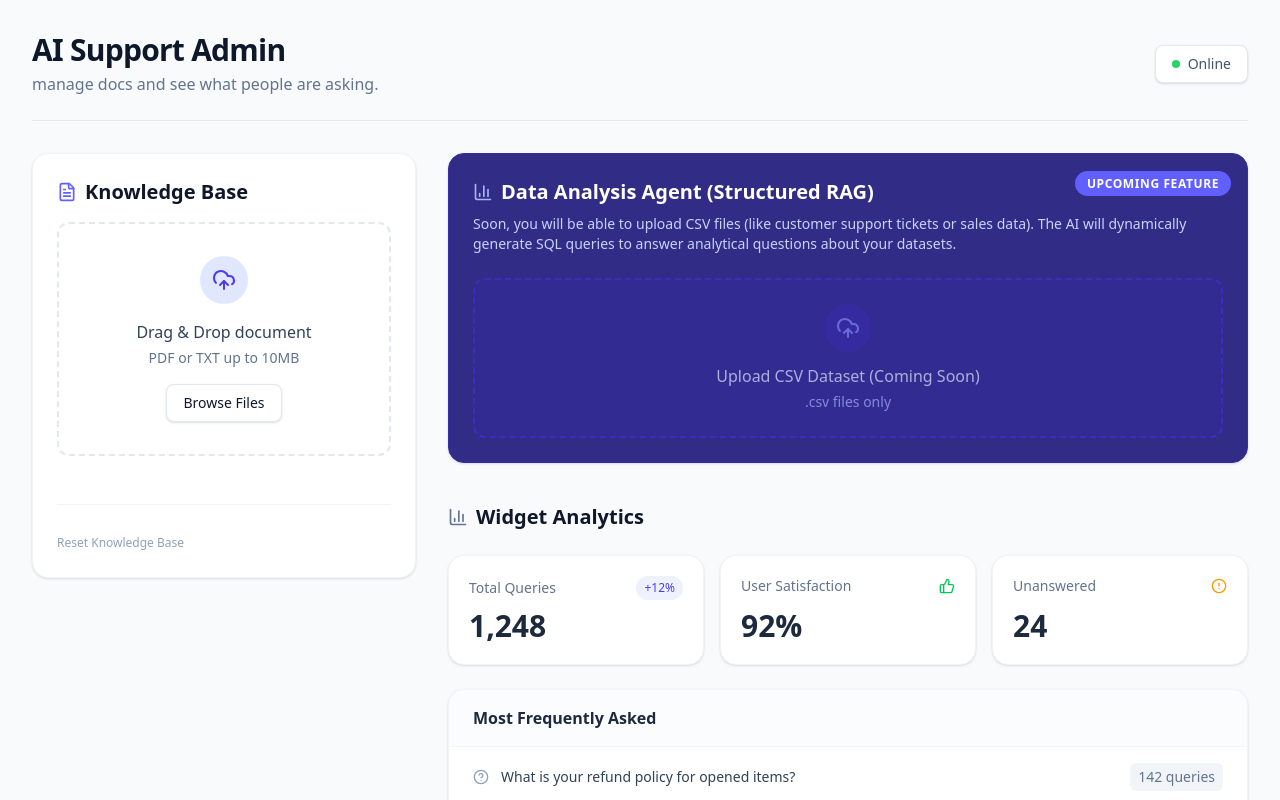
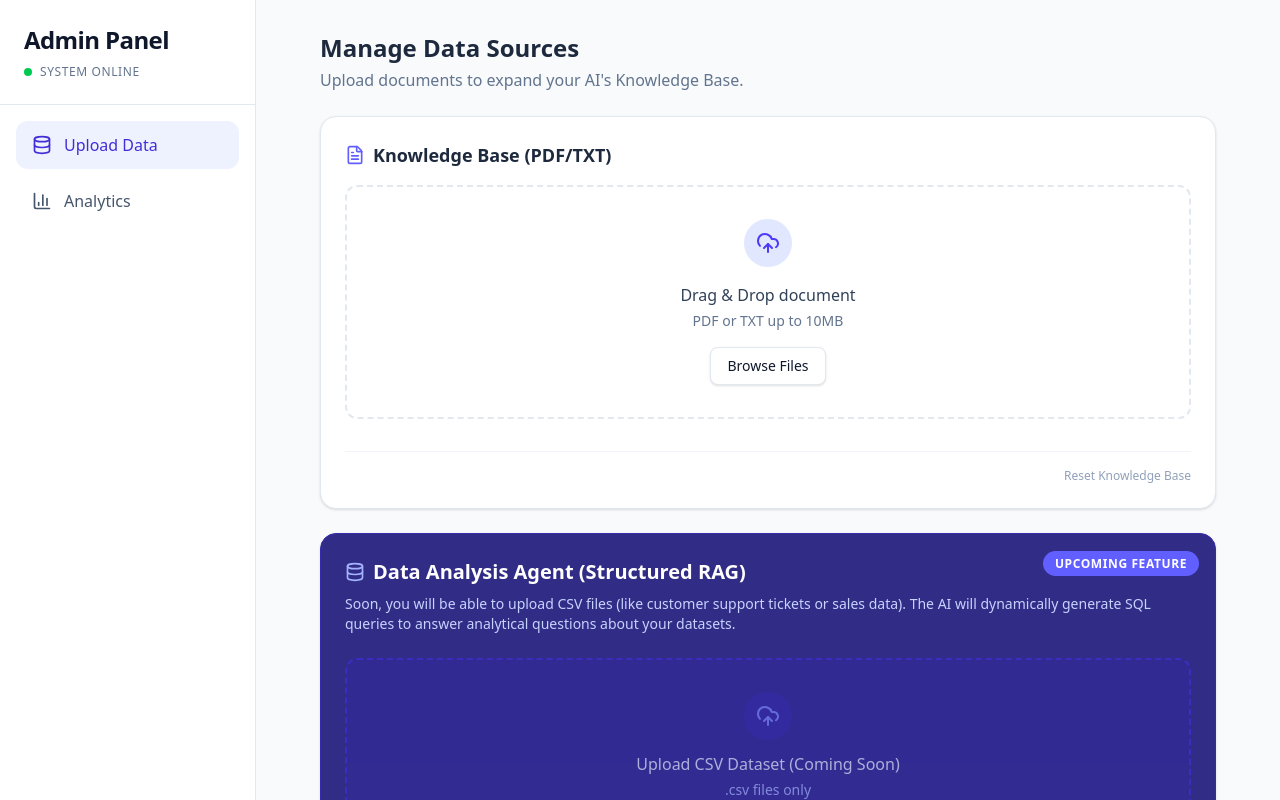
Before and after one commit to Adii1106/AI-Support-Bot-RAG-, a Next.js app in the folder frontend-Next.js/: page /admin in a window 1280 px wide. Shown: the top 800 px of the page. Built offline with nearby package versions, Linux system fonts and the light colour scheme.

Commit message:
layout redesign with sidebar for admin dashboard

```diff
--- a/frontend-Next.js/src/app/admin/page.tsx
+++ b/frontend-Next.js/src/app/admin/page.tsx
@@ -1,12 +1,13 @@
 "use client";
 
 import { useState } from 'react';
-import { UploadCloud, FileText, CheckCircle, BarChart3, AlertCircle, ThumbsUp, HelpCircle } from 'lucide-react';
+import { UploadCloud, FileText, CheckCircle, BarChart3, AlertCircle, ThumbsUp, HelpCircle, Database } from 'lucide-react';
 
 export default function AdminDashboard() {
   const [file, setFile] = useState<File | null>(null);
   const [isUploading, setIsUploading] = useState(false);
   const [uploadStatus, setUploadStatus] = useState<'idle' | 'success' | 'error'>('idle');
+  const [activeTab, setActiveTab] = useState<'upload' | 'analytics'>('upload');
 
   const handleFileDrop = (e: React.DragEvent) => {
     e.preventDefault();
@@ -47,30 +48,61 @@ export default function AdminDashboard() {
   };
 
   return (
-    <div className="min-h-screen bg-slate-50 text-slate-900 p-8 font-sans">
-      <div className="max-w-7xl mx-auto space-y-8">
+    <div className="min-h-screen flex bg-slate-50 text-slate-900 font-sans">
 
-        {/* basically the dashboard header */}
-        <header className="flex items-center justify-between pb-6 border-b border-slate-200">
-          <div>
-            <h1 className="text-3xl font-extrabold tracking-tight text-slate-900">AI Support Admin</h1>
-            <p className="text-slate-500 mt-1">manage docs and see what people are asking.</p>
+      {/* Sidebar Desktop */}
+      <div className="w-64 bg-white border-r border-slate-200 hidden md:flex flex-col">
+        <div className="p-6 border-b border-slate-200">
+          <h1 className="text-2xl font-extrabold tracking-tight text-slate-900">Admin Panel</h1>
+          <div className="mt-2 flex items-center space-x-2">
+            <div className="w-2 h-2 rounded-full bg-green-500 animate-pulse"></div>
+            <span className="text-xs font-medium text-slate-500 uppercase tracking-wider">System Online</span>
           </div>
-          <div className="bg-white border border-slate-200 shadow-sm rounded-lg p-2 px-4 flex items-center space-x-2">
-            <div className="w-2 h-2 rounded-full bg-green-500 animate-pulse"></div>
-            <span className="text-sm font-medium text-slate-600">Online</span>
+        </div>
+        <div className="p-4 space-y-2 flex-grow">
+          <button
+            onClick={() => setActiveTab('upload')}
+            className={`w-full flex items-center px-4 py-3 rounded-xl transition-colors font-medium ${activeTab === 'upload' ? 'bg-indigo-50 text-indigo-700' : 'text-slate-600 hover:bg-slate-100'}`}
+          >
+            <Database className="w-5 h-5 mr-3" />
+            Upload Data
+          </button>
+          <button
+            onClick={() => setActiveTab('analytics')}
+            className={`w-full flex items-center px-4 py-3 rounded-xl transition-colors font-medium ${activeTab === 'analytics' ? 'bg-indigo-50 text-indigo-700' : 'text-slate-600 hover:bg-slate-100'}`}
+          >
+            <BarChart3 className="w-5 h-5 mr-3" />
+            Analytics
+          </button>
+        </div>
+      </div>
+
+      {/* Main Content */}
+      <div className="flex-1 p-8 overflow-y-auto">
+        <div className="max-w-4xl mx-auto space-y-8">
+
+          {/* Mobile Header */}
+          <header className="pb-6 border-b border-slate-200 flex justify-between items-center md:hidden">
+             <h1 className="text-2xl font-extrabold text-slate-900">Admin Panel</h1>
+             <div className="flex space-x-2 border border-slate-200 p-1 rounded-lg bg-white">
+               <button onClick={() => setActiveTab('upload')} className={`px-3 py-1.5 rounded-md text-sm font-medium transition-colors ${activeTab === 'upload' ? 'bg-indigo-100 text-indigo-700' : 'text-slate-500'}`}>Upload</button>
+               <button onClick={() => setActiveTab('analytics')} className={`px-3 py-1.5 rounded-md text-sm font-medium transition-colors ${activeTab === 'analytics' ? 'bg-indigo-100 text-indigo-700' : 'text-slate-500'}`}>Analytics</button>
              </div>
           </header>
 
-        <div className="grid grid-cols-1 lg:grid-cols-3 gap-8">
+          {activeTab === 'upload' && (
+            <div className="space-y-6">
+              <div>
+                <h2 className="text-2xl font-bold text-slate-800">Manage Data Sources</h2>
+                <p className="text-slate-500 mt-1">Upload documents to expand your AI's Knowledge Base.</p>
+              </div>
 
-          {/* Left Column - Knowledge Base */}
-          <div className="lg:col-span-1 space-y-6">
-            <div className="bg-white rounded-2xl p-6 shadow-sm border border-slate-100">
-              <h2 className="text-xl font-bold mb-4 flex items-center">
+              {/* 1. Working Upload PDF block */}
+              <div className="bg-white rounded-2xl p-6 shadow-sm border border-slate-200">
+                <h3 className="text-lg font-bold mb-4 flex items-center text-slate-800">
                   <FileText className="w-5 h-5 mr-2 text-indigo-500" />
-                Knowledge Base
-              </h2>
+                  Knowledge Base (PDF/TXT)
+                </h3>
 
                 <div
                   onDragOver={(e) => e.preventDefault()}
@@ -133,8 +165,7 @@ export default function AdminDashboard() {
                   </div>
                 )}
 
-              {/* danger zone - for quick debugging */}
-              <div className="mt-12 pt-6 border-t border-slate-100">
+                <div className="mt-8 pt-4 border-t border-slate-100 flex justify-end">
                   <button
                     onClick={async () => {
                       if (confirm('Wipe everything?')) {
@@ -148,25 +179,21 @@ export default function AdminDashboard() {
                   </button>
                 </div>
               </div>
-          </div>
 
-          {/* dummy analytics for the demo */}
-          <div className="lg:col-span-2 space-y-6">
-
-            {/* New Data Analysis Upcoming Feature Block */}
+              {/* 2. Upcoming CSV block */}
               <div className="bg-indigo-900 text-white rounded-2xl p-6 shadow-sm border border-indigo-800 relative overflow-hidden">
                 <div className="absolute top-0 right-0 p-4">
                   <span className="bg-indigo-500 text-white text-xs font-bold px-3 py-1 rounded-full uppercase tracking-wider">Upcoming Feature</span>
                 </div>
                 <h2 className="text-xl font-bold mb-2 flex items-center">
-                <BarChart3 className="w-5 h-5 mr-2 text-indigo-300" />
+                  <Database className="w-5 h-5 mr-2 text-indigo-300" />
                   Data Analysis Agent (Structured RAG)
                 </h2>
                 <p className="text-indigo-200 mb-6 text-sm">
                   Soon, you will be able to upload CSV files (like customer support tickets or sales data). The AI will dynamically generate SQL queries to answer analytical questions about your datasets.
                 </p>
 
-              <div className="border-2 border-dashed border-indigo-700 bg-indigo-800/50 rounded-xl p-6 flex flex-col items-center justify-center text-center opacity-70 cursor-not-allowed">
+                <div className="border-2 border-dashed border-indigo-700 bg-indigo-800/50 rounded-xl p-8 flex flex-col items-center justify-center text-center opacity-70 cursor-not-allowed">
                   <div className="p-3 bg-indigo-800 rounded-full mb-3">
                     <UploadCloud className="w-6 h-6 text-indigo-400" />
                   </div>
@@ -177,27 +204,32 @@ export default function AdminDashboard() {
                 </div>
               </div>
 
-            <h2 className="text-xl font-bold flex items-center pt-4">
-              <BarChart3 className="w-5 h-5 mr-2 text-slate-500" />
-              Widget Analytics
-            </h2>
+            </div>
+          )}
+
+          {activeTab === 'analytics' && (
+            <div className="space-y-6">
+              <div className="bg-amber-50 border border-amber-200 rounded-xl p-4 text-amber-800 text-sm flex items-start">
+                <AlertCircle className="w-5 h-5 mr-2 flex-shrink-0 mt-0.5 text-amber-600" />
+                <p><strong>Work in Progress:</strong> These analytics are currently mocked for prototyping purposes. In the next release, live Supabase telemetry data will populate these charts.</p>
+              </div>
 
               <div className="grid grid-cols-1 md:grid-cols-3 gap-4">
-              <div className="bg-white p-5 rounded-2xl border border-slate-100 shadow-sm flex flex-col justify-between hover:shadow-md transition-shadow">
+                <div className="bg-white p-5 rounded-2xl border border-slate-200 shadow-sm flex flex-col justify-between hover:shadow-md transition-shadow">
                   <div className="text-slate-500 text-sm font-medium flex items-center justify-between">
                     Total Queries
                     <span className="text-indigo-600 bg-indigo-50 px-2 py-1 rounded-full text-xs">+12%</span>
                   </div>
                   <div className="text-3xl font-bold text-slate-800 mt-2">1,248</div>
                 </div>
-              <div className="bg-white p-5 rounded-2xl border border-slate-100 shadow-sm flex flex-col justify-between hover:shadow-md transition-shadow">
+                <div className="bg-white p-5 rounded-2xl border border-slate-200 shadow-sm flex flex-col justify-between hover:shadow-md transition-shadow">
                   <div className="text-slate-500 text-sm font-medium flex items-center justify-between">
                     User Satisfaction
                     <ThumbsUp className="w-4 h-4 text-green-500" />
                   </div>
                   <div className="text-3xl font-bold text-slate-800 mt-2">92%</div>
                 </div>
-              <div className="bg-white p-5 rounded-2xl border border-slate-100 shadow-sm flex flex-col justify-between hover:shadow-md transition-shadow">
+                <div className="bg-white p-5 rounded-2xl border border-slate-200 shadow-sm flex flex-col justify-between hover:shadow-md transition-shadow">
                   <div className="text-slate-500 text-sm font-medium flex items-center justify-between">
                     Unanswered
                     <AlertCircle className="w-4 h-4 text-amber-500" />
@@ -206,8 +238,8 @@ export default function AdminDashboard() {
                 </div>
               </div>
 
-            <div className="bg-white rounded-2xl border border-slate-100 shadow-sm overflow-hidden">
-              <div className="px-6 py-4 border-b border-slate-100 bg-slate-50/50">
+              <div className="bg-white rounded-2xl border border-slate-200 shadow-sm overflow-hidden">
+                <div className="px-6 py-4 border-b border-slate-100 bg-slate-50">
                   <h3 className="font-semibold text-slate-800">Most Frequently Asked</h3>
                 </div>
                 <div className="divide-y divide-slate-100">
@@ -227,28 +259,28 @@ export default function AdminDashboard() {
                 </div>
               </div>
 
-            <div className="bg-white rounded-2xl border border-slate-100 shadow-sm overflow-hidden border-l-4 border-l-amber-500">
+              <div className="bg-white rounded-2xl border border-slate-200 shadow-sm overflow-hidden border-l-4 border-l-amber-500">
                 <div className="px-6 py-4 border-b border-slate-100 bg-amber-50/30 flex items-center justify-between">
                   <h3 className="font-semibold text-slate-800">Unanswered Queries (Doc Gaps)</h3>
-                <span className="text-xs font-semibold text-amber-700 bg-amber-100 px-2 py-1 rounded-full">todo</span>
+                  <span className="text-xs font-semibold text-amber-700 bg-amber-100 px-2 py-1 rounded-full">mock</span>
                 </div>
                 <div className="divide-y divide-slate-100">
                   {[
                     { q: "Does the device support 220V outlets?", count: 6 },
                     { q: "Can I use multiple promo codes?", count: 4 },
                   ].map((item, i) => (
-                  <div key={i} className="px-6 py-4 flex items-center justify-between">
+                    <div key={i} className="px-6 py-4 flex items-center justify-between hover:bg-slate-50">
                       <span className="font-medium text-sm text-slate-700">{item.q}</span>
-                    {/* just an alert for now instead of full redirect */}
-                    <button className="text-xs font-medium text-indigo-600 hover:text-indigo-800" onClick={() => alert('WIP: go to upload')}>Upload Doc</button>
+                      <button className="text-xs font-medium text-indigo-600 hover:text-indigo-800" onClick={() => setActiveTab('upload')}>Upload Doc</button>
                     </div>
                   ))}
                 </div>
               </div>
+            </div>
+          )}
 
         </div>
       </div>
     </div>
-    </div >
   );
 }
```
Lines whose indentation alone changed are shown as unchanged.
